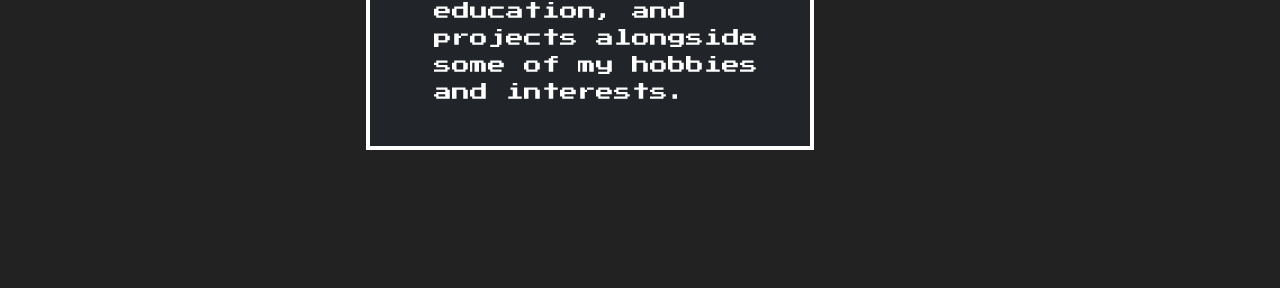
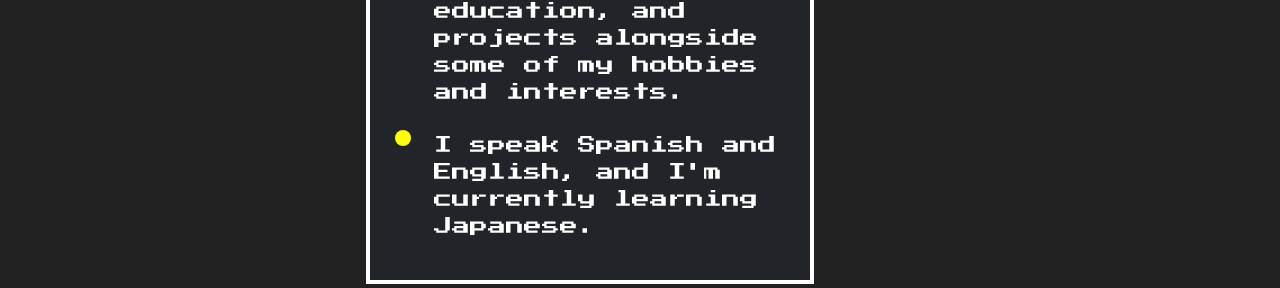
Before and after one commit to joesolis111/portfolio, a website: page index.html in a window 1280 px wide. Shown: the part 905-1193 px from the top of the page. Before the commit the page ends 1059 px from the top, so only its background shows below. Drawn offline with nearby package versions, Linux system fonts and the light colour scheme.

Commit message:
Add languages

```diff
--- a/index.html
+++ b/index.html
@@ -105,6 +105,9 @@
               In this portfolio, you will find my experience, education, and
               projects alongside some of my hobbies and interests.
             </li>
+            <li>
+              I speak Spanish and English, and I'm currently learning Japanese.
+            </li>
           </ul>
         </div>
       </div>
```
